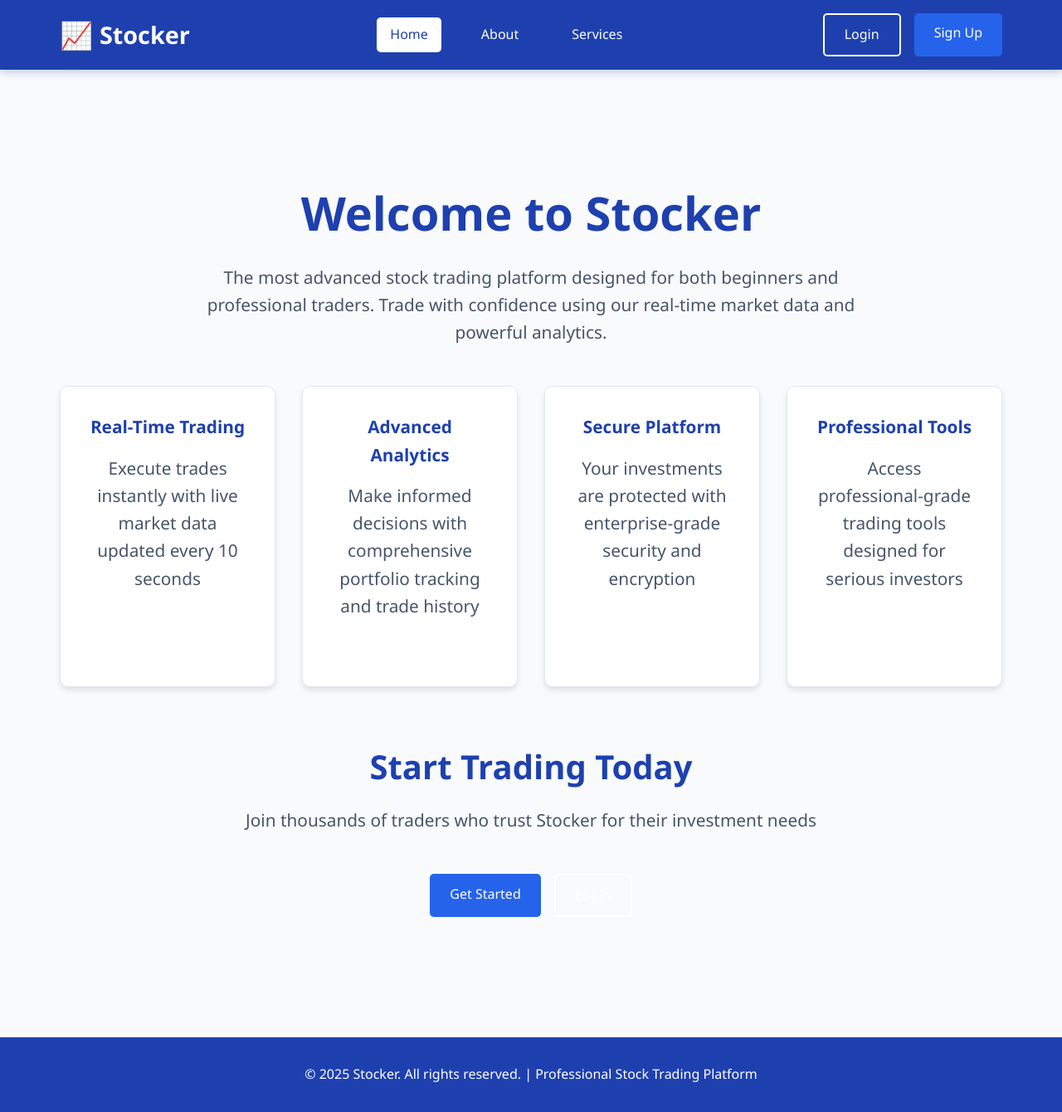
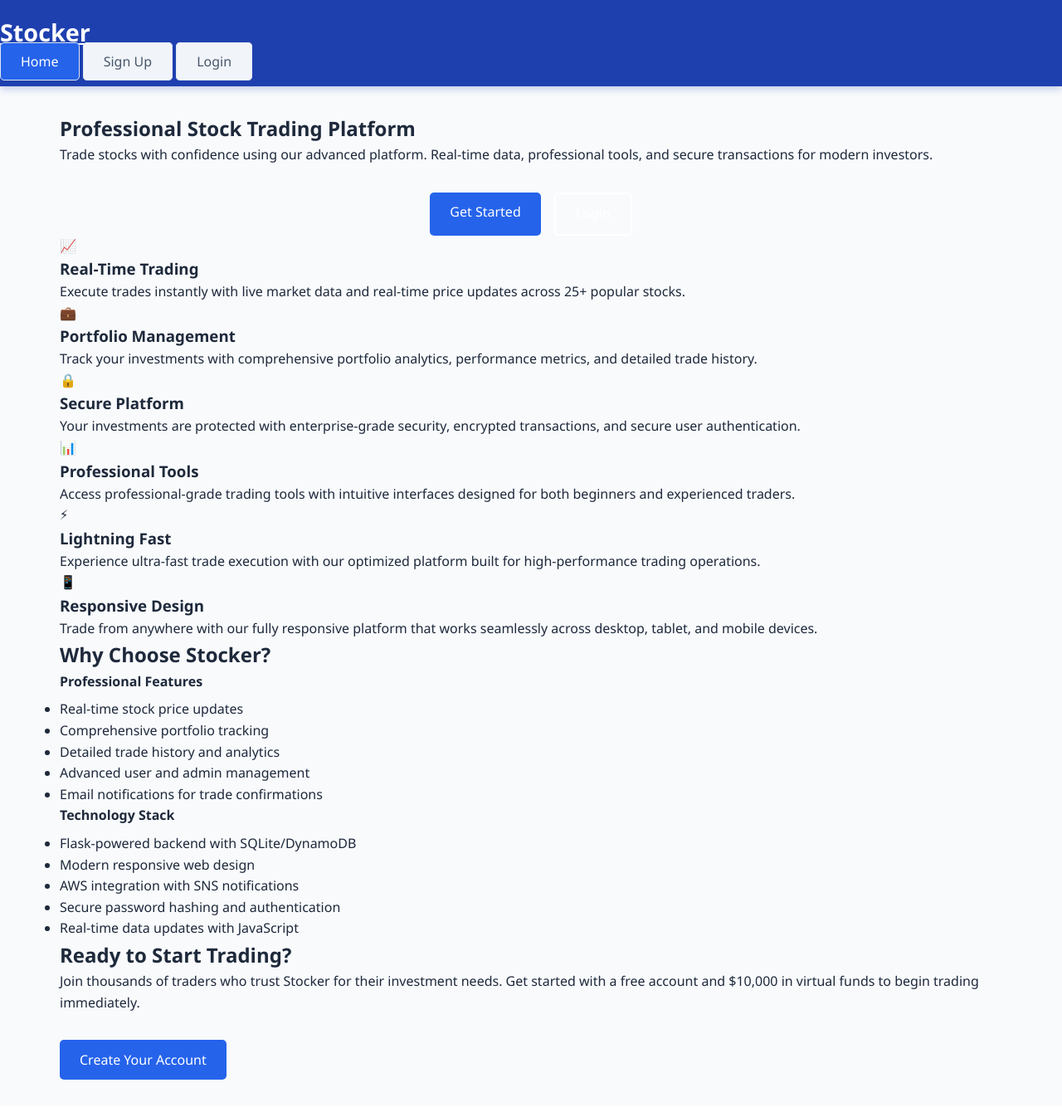
Before and after one commit to Thasleembegam04/STOCKER, a Flask app: page / in a window 1280 px wide. Shown: the whole page at 83% size. After the commit the page ends 1301 px from the top, so only its background shows below. Run offline with Flask 3, Linux system fonts and the light colour scheme.

Commit message:
Update index.html

```diff
--- a/templates/index.html
+++ b/templates/index.html
@@ -5,209 +5,129 @@
     <meta name="viewport" content="width=device-width, initial-scale=1.0">
     <title>Stocker - Professional Stock Trading Platform</title>
     <link rel="stylesheet" href="{{ url_for('static', filename='styles.css') }}">
-    <script src="{{ url_for('static', filename='script.js') }}"></script>
 </head>
 <body>
-    <header>
-        <div class="header-container">
-            <div class="logo">
-                <span class="logo-icon">📈</span>
-                Stocker
+    <header class="header">
+        <div class="container">
+            <nav class="nav">
+                <a href="/" class="logo">Stocker</a>
+                <div class="nav-links">
+                    <a href="/" class="nav-link active">Home</a>
+                    <a href="/signup" class="nav-link">Sign Up</a>
+                    <a href="/login" class="nav-link">Login</a>
                 </div>
-
-            <nav>
-                <ul class="nav-menu">
-                    <li class="nav-item active" data-target="home">Home</li>
-                    <li class="nav-item" data-target="about">About</li>
-                    <li class="nav-item" data-target="services">Services</li>
-                </ul>
             </nav>
-
-            <div class="auth-buttons">
-                <a href="{{ url_for('login') }}" class="btn btn-secondary">Login</a>
-                <a href="{{ url_for('signup') }}" class="btn btn-primary">Sign Up</a>
-            </div>
         </div>
     </header>
 
-    <main>
-        <section id="home" class="section active">
-            <div class="hero-content">
-                <h1>Welcome to Stocker</h1>
-                <p>The most advanced stock trading platform designed for both beginners and professional traders. Trade with confidence using our real-time market data and powerful analytics.</p>
+    <main class="main-content">
+        <div class="container">
+            <section class="hero">
+                <h1 class="hero-title">Professional Stock Trading Platform</h1>
+                <p class="hero-subtitle">
+                    Trade stocks with confidence using our advanced platform. Real-time data,
+                    professional tools, and secure transactions for modern investors.
+                </p>
+                <div style="display: flex; gap: 1rem; justify-content: center; margin-top: 2rem;">
+                    <a href="/signup" class="btn btn-primary btn-lg">Get Started</a>
+                    <a href="/login" class="btn btn-secondary btn-lg">Login</a>
+                </div>
+            </section>
 
-                <div class="hero-features">
-                    <div class="feature-grid">
-                        <div class="feature-card">
-                            <h3>Real-Time Trading</h3>
-                            <p>Execute trades instantly with live market data updated every 10 seconds</p>
+            <section class="features">
+                <div class="feature">
+                    <div class="feature-icon">📈</div>
+                    <h3 class="feature-title">Real-Time Trading</h3>
+                    <p class="feature-description">
+                        Execute trades instantly with live market data and real-time price updates
+                        across 25+ popular stocks.
+                    </p>
                 </div>
-                        <div class="feature-card">
-                            <h3>Advanced Analytics</h3>
-                            <p>Make informed decisions with comprehensive portfolio tracking and trade history</p>
+                <div class="feature">
+                    <div class="feature-icon">💼</div>
+                    <h3 class="feature-title">Portfolio Management</h3>
+                    <p class="feature-description">
+                        Track your investments with comprehensive portfolio analytics,
+                        performance metrics, and detailed trade history.
+                    </p>
                 </div>
-                        <div class="feature-card">
-                            <h3>Secure Platform</h3>
-                            <p>Your investments are protected with enterprise-grade security and encryption</p>
+                <div class="feature">
+                    <div class="feature-icon">🔒</div>
+                    <h3 class="feature-title">Secure Platform</h3>
+                    <p class="feature-description">
+                        Your investments are protected with enterprise-grade security,
+                        encrypted transactions, and secure user authentication.
+                    </p>
                 </div>
-                        <div class="feature-card">
-                            <h3>Professional Tools</h3>
-                            <p>Access professional-grade trading tools designed for serious investors</p>
+                <div class="feature">
+                    <div class="feature-icon">📊</div>
+                    <h3 class="feature-title">Professional Tools</h3>
+                    <p class="feature-description">
+                        Access professional-grade trading tools with intuitive interfaces
+                        designed for both beginners and experienced traders.
+                    </p>
                 </div>
+                <div class="feature">
+                    <div class="feature-icon">⚡</div>
+                    <h3 class="feature-title">Lightning Fast</h3>
+                    <p class="feature-description">
+                        Experience ultra-fast trade execution with our optimized platform
+                        built for high-performance trading operations.
+                    </p>
                 </div>
+                <div class="feature">
+                    <div class="feature-icon">📱</div>
+                    <h3 class="feature-title">Responsive Design</h3>
+                    <p class="feature-description">
+                        Trade from anywhere with our fully responsive platform that works
+                        seamlessly across desktop, tablet, and mobile devices.
+                    </p>
                 </div>
+            </section>
 
-                <div class="cta-section">
-                    <h2>Start Trading Today</h2>
-                    <p>Join thousands of traders who trust Stocker for their investment needs</p>
-                    <div class="cta-buttons">
-                        <a href="{{ url_for('signup') }}" class="btn btn-primary">Get Started</a>
-                        <a href="{{ url_for('login') }}" class="btn btn-secondary">Login</a>
+            <section class="card">
+                <div class="card-header">
+                    <h2 class="card-title">Why Choose Stocker?</h2>
                 </div>
+                <div class="grid grid-2">
+                    <div>
+                        <h4>Professional Features</h4>
+                        <ul style="color: var(--text-secondary); margin-top: 0.5rem;">
+                            <li>Real-time stock price updates</li>
+                            <li>Comprehensive portfolio tracking</li>
+                            <li>Detailed trade history and analytics</li>
+                            <li>Advanced user and admin management</li>
+                            <li>Email notifications for trade confirmations</li>
+                        </ul>
+                    </div>
+                    <div>
+                        <h4>Technology Stack</h4>
+                        <ul style="color: var(--text-secondary); margin-top: 0.5rem;">
+                            <li>Flask-powered backend with SQLite/DynamoDB</li>
+                            <li>Modern responsive web design</li>
+                            <li>AWS integration with SNS notifications</li>
+                            <li>Secure password hashing and authentication</li>
+                            <li>Real-time data updates with JavaScript</li>
+                        </ul>
                     </div>
                 </div>
             </section>
 
-        <section id="about" class="section">
-            <div class="about-content">
-                <h2>About Stocker</h2>
-                <p>Stocker is a cutting-edge stock trading platform that combines powerful technology with user-friendly design to deliver an exceptional trading experience.</p>
-
-                <div class="about-grid">
-                    <div class="about-section">
-                        <h3>Our Mission</h3>
-                        <p>To democratize stock trading by providing everyone with access to professional-grade trading tools and real-time market data.</p>
+            <section class="card">
+                <div class="card-header">
+                    <h2 class="card-title">Ready to Start Trading?</h2>
                 </div>
-
-                    <div class="about-section">
-                        <h3>Our Technology</h3>
-                        <p>Built with modern web technologies and secure cloud infrastructure to ensure fast, reliable, and secure trading experiences.</p>
-                    </div>
-
-                    <div class="about-section">
-                        <h3>Our Team</h3>
-                        <p>Comprised of experienced traders, developers, and financial experts dedicated to creating the best trading platform possible.</p>
-                    </div>
-
-                    <div class="about-section">
-                        <h3>Our Values</h3>
-                        <p>Transparency, security, innovation, and customer success are at the core of everything we do.</p>
-                    </div>
-                </div>
-
-                <div class="statistics">
-                    <h3>Platform Statistics</h3>
-                    <div class="stats-grid">
-                        <div class="stat-card">
-                            <div class="stat-value">10,000+</div>
-                            <div class="stat-label">Active Traders</div>
-                        </div>
-                        <div class="stat-card">
-                            <div class="stat-value">$50M+</div>
-                            <div class="stat-label">Trading Volume</div>
-                        </div>
-                        <div class="stat-card">
-                            <div class="stat-value">99.9%</div>
-                            <div class="stat-label">Uptime</div>
-                        </div>
-                        <div class="stat-card">
-                            <div class="stat-value">24/7</div>
-                            <div class="stat-label">Support</div>
-                        </div>
-                    </div>
-                </div>
+                <div class="text-center">
+                    <p style="color: var(--text-secondary); margin-bottom: 2rem;">
+                        Join thousands of traders who trust Stocker for their investment needs.
+                        Get started with a free account and $10,000 in virtual funds to begin trading immediately.
+                    </p>
+                    <a href="/signup" class="btn btn-primary btn-lg">Create Your Account</a>
                 </div>
             </section>
-
-        <section id="services" class="section">
-            <div class="services-content">
-                <h2>Our Services</h2>
-                <p>Comprehensive trading solutions designed to meet all your investment needs.</p>
-
-                <div class="services-grid">
-                    <div class="service-card">
-                        <h3>Stock Trading</h3>
-                        <p>Trade stocks from major exchanges with real-time pricing and instant execution.</p>
-                        <ul>
-                            <li>Real-time market data</li>
-                            <li>Instant trade execution</li>
-                            <li>Advanced order types</li>
-                            <li>Portfolio tracking</li>
-                        </ul>
         </div>
-
-                    <div class="service-card">
-                        <h3>Portfolio Management</h3>
-                        <p>Comprehensive tools to track and manage your investment portfolio efficiently.</p>
-                        <ul>
-                            <li>Performance analytics</li>
-                            <li>Risk assessment</li>
-                            <li>Diversification insights</li>
-                            <li>Historical tracking</li>
-                        </ul>
-                    </div>
-
-                    <div class="service-card">
-                        <h3>Market Analysis</h3>
-                        <p>Advanced analytics and insights to help you make informed trading decisions.</p>
-                        <ul>
-                            <li>Technical indicators</li>
-                            <li>Market trends</li>
-                            <li>Price alerts</li>
-                            <li>Research reports</li>
-                        </ul>
-                    </div>
-
-                    <div class="service-card">
-                        <h3>Admin Dashboard</h3>
-                        <p>Comprehensive administrative tools for platform management and oversight.</p>
-                        <ul>
-                            <li>User management</li>
-                            <li>Trade monitoring</li>
-                            <li>System analytics</li>
-                            <li>Security controls</li>
-                        </ul>
-                    </div>
-                </div>
-
-                <div class="pricing-section">
-                    <h3>Pricing Plans</h3>
-                    <div class="pricing-grid">
-                        <div class="pricing-card">
-                            <h4>Trader</h4>
-                            <div class="price">Free</div>
-                            <p>Perfect for individual traders</p>
-                            <ul>
-                                <li>Real-time trading</li>
-                                <li>Portfolio tracking</li>
-                                <li>Basic analytics</li>
-                                <li>Email support</li>
-                            </ul>
-                            <a href="{{ url_for('signup') }}" class="btn btn-primary">Get Started</a>
-                        </div>
-
-                        <div class="pricing-card premium">
-                            <h4>Admin</h4>
-                            <div class="price">Contact Us</div>
-                            <p>For platform administration</p>
-                            <ul>
-                                <li>All trader features</li>
-                                <li>User management</li>
-                                <li>Advanced analytics</li>
-                                <li>Priority support</li>
-                            </ul>
-                            <a href="{{ url_for('signup') }}" class="btn btn-primary">Contact Sales</a>
-                        </div>
-                    </div>
-                </div>
-            </div>
-        </section>
     </main>
 
-    <footer>
-        <div class="footer-content">
-            <p>&copy; 2025 Stocker. All rights reserved. | Professional Stock Trading Platform</p>
-        </div>
-    </footer>
+    <script src="{{ url_for('static', filename='script.js') }}"></script>
 </body>
 </html>
```
Lines whose indentation alone changed are shown as unchanged.
